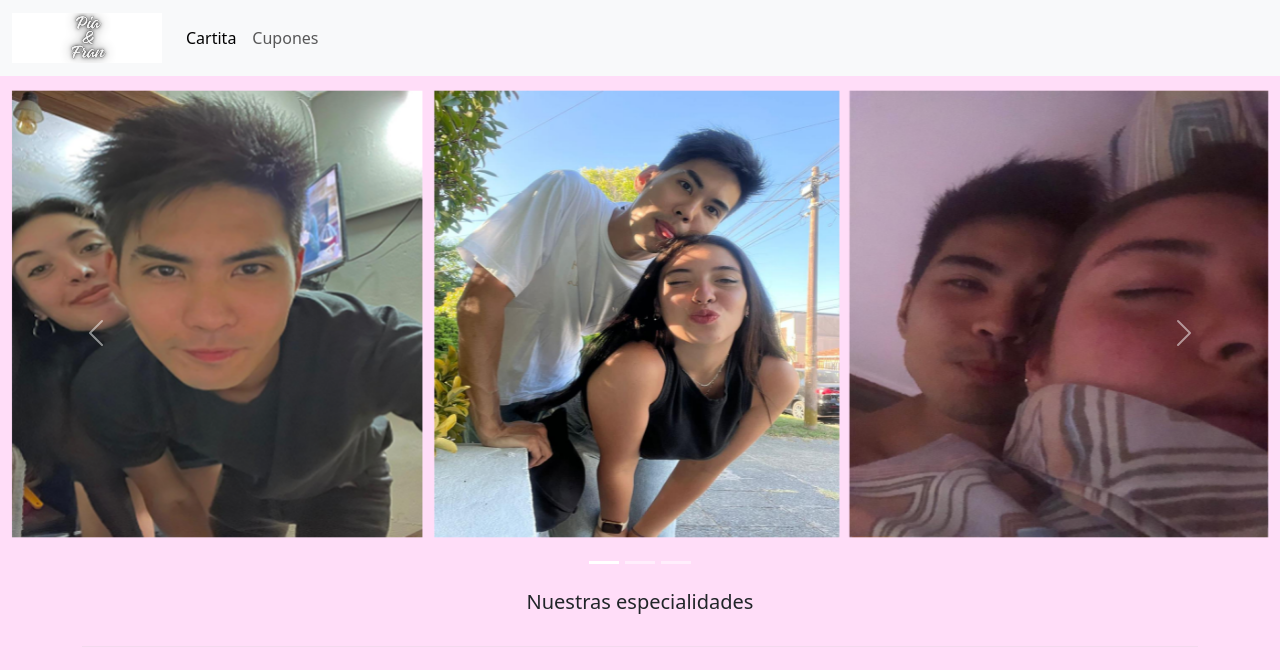
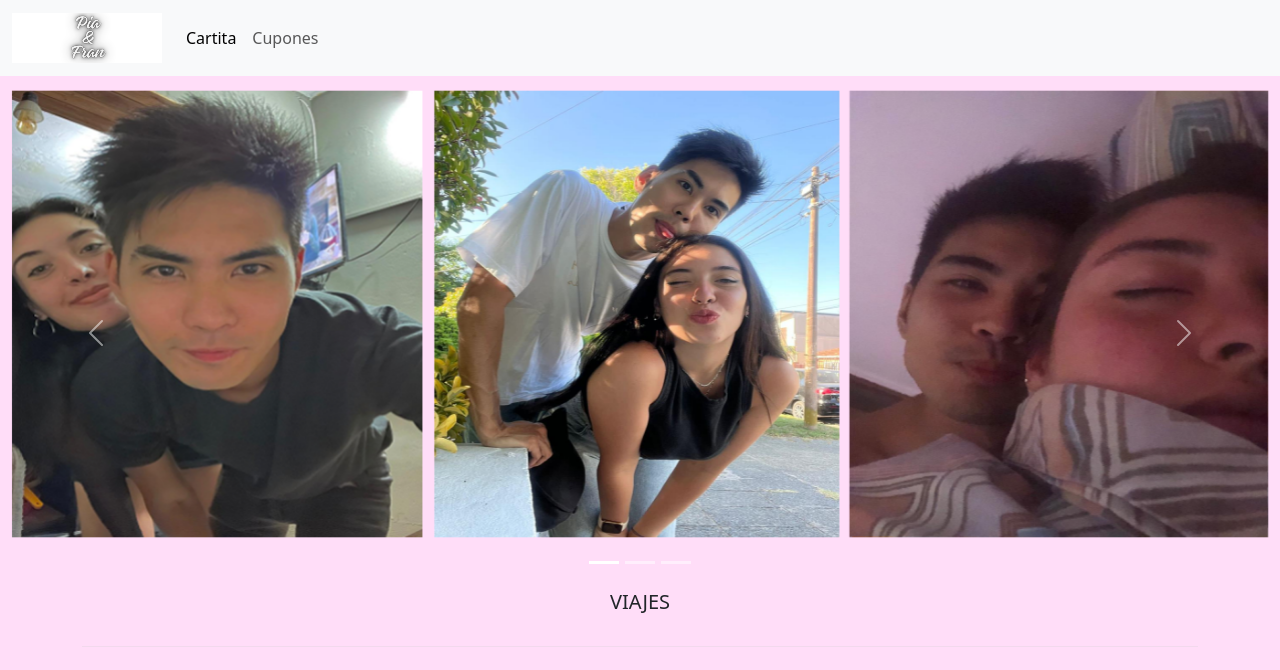
Before and after one commit to franikei/pifran, a website: page Nosotros.html in a window 1280 px wide. Shown: the top 670 px of the page. Drawn offline with nearby package versions, Linux system fonts and the light colour scheme.

Commit message:
Nueva act

```diff
--- a/Nosotros.html
+++ b/Nosotros.html
@@ -78,7 +78,7 @@
 
 
     <div class="container marketing">
-      <p class="h5 text-center">Nuestras especialidades</p>
+      <p class="h5 text-center">VIAJES</p>
 
       <!-- COLUMNAS -->
 
```
Also changed, not shown: index.html (renamed from SanValentin.html).
